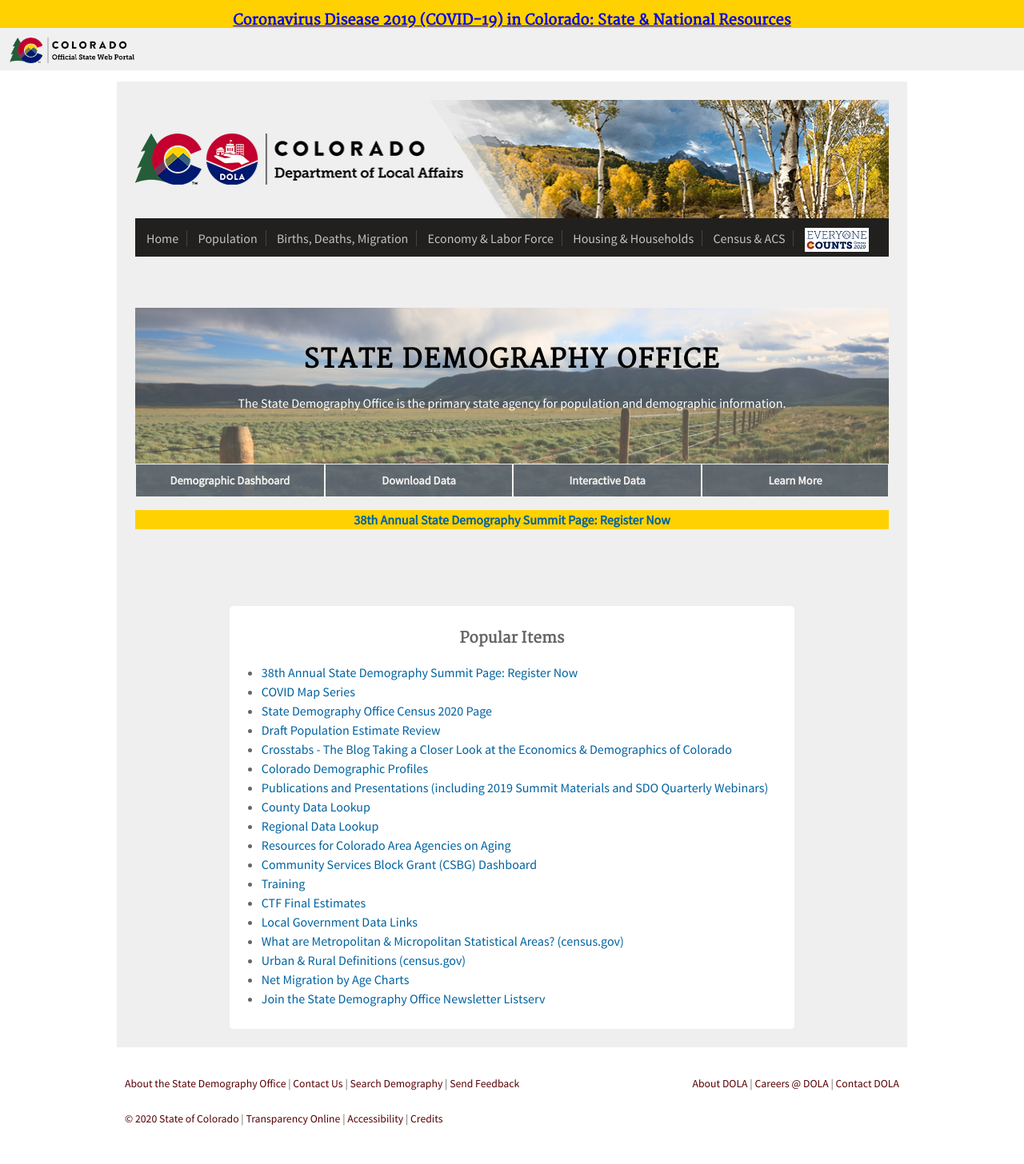
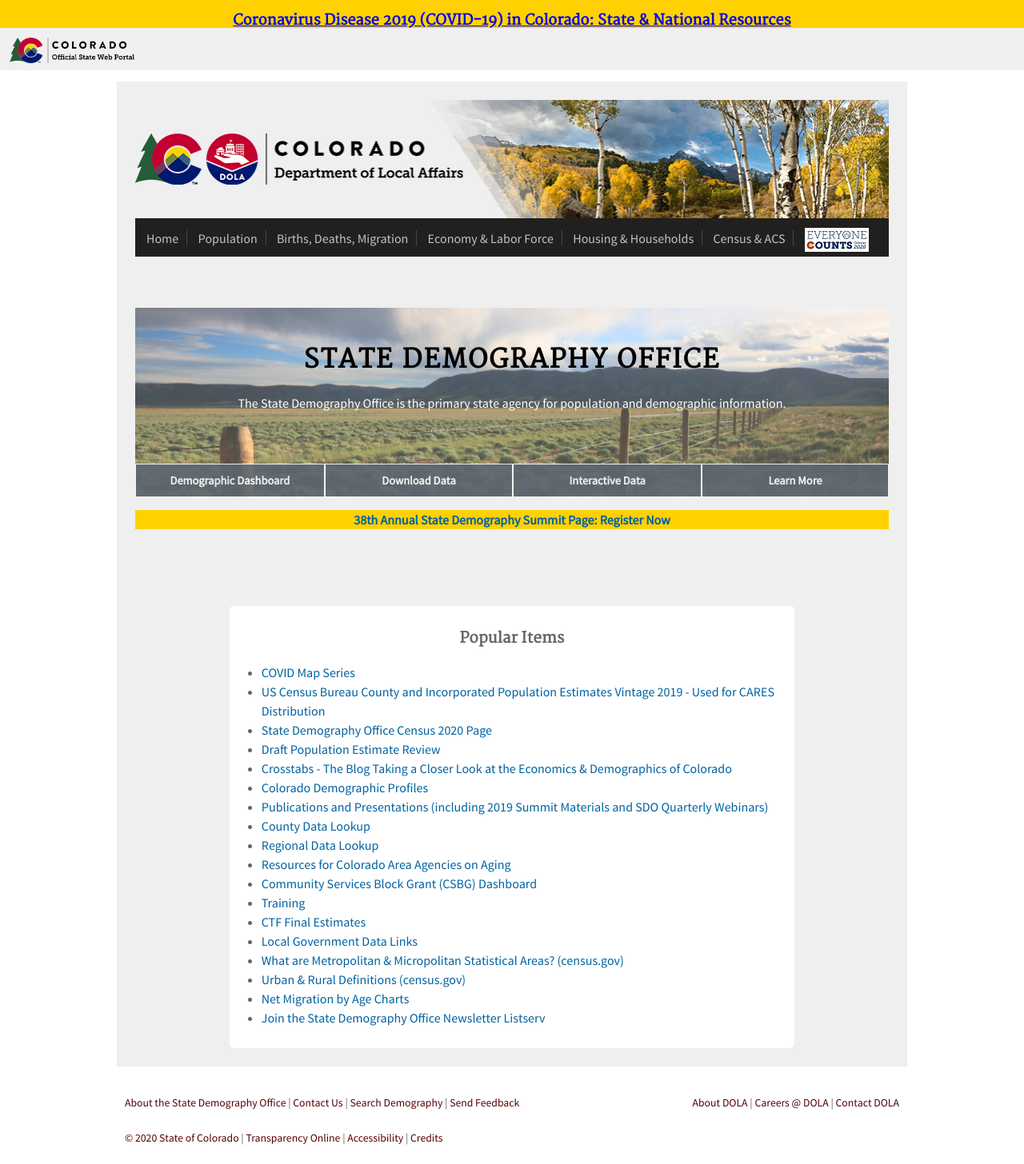
Before and after one commit to TBleess/Website_New, a Jekyll site: the page built from pages/0_Homepage_and_Footer_Links/index.md, in a window 1280 px wide. Shown: the whole page at 80% size. Built offline with Jekyll 4.4.1, drawn with Linux system fonts in a browser that asks for light colours; before the commit the page ends 1432 px from its top, so only the background shows below that.

Commit message:
Moved CARES

```diff
--- a/_data/infobox.yml
+++ b/_data/infobox.yml
@@ -2,10 +2,10 @@
   # url: "/data/"
 # - name: "Webmap Gallery"
 #   url: "/gis/map-gallery/"
-- name: "38th Annual State Demography Summit Page: Register Now"
-  url: "https://demography.dola.colorado.gov/demography/demography-summit-2020/"
 - name: "COVID Map Series"
   url: "https://arcg.is/mGPSK"
+- name: "US Census Bureau County and Incorporated Population Estimates Vintage 2019 - Used for CARES Distribution"
+  url: "https://drive.google.com/file/d/1sweDxA5ipegGpGNlty9DW_ppNKb-JS07/view?usp=sharing"
 - name: "State Demography Office Census 2020 Page"
   url: "/census_2020/"
 - name: "Draft Population Estimate Review"
```
